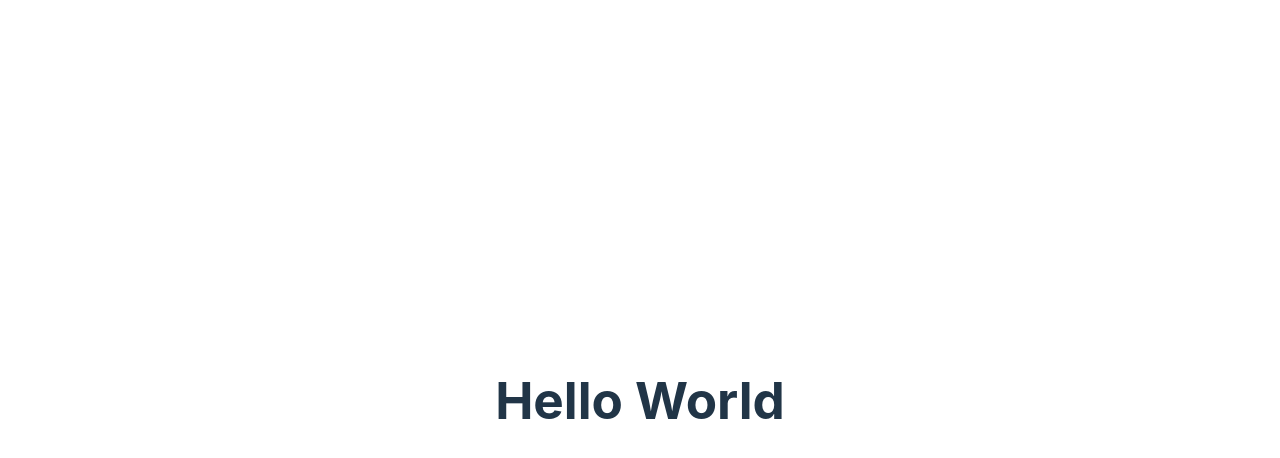
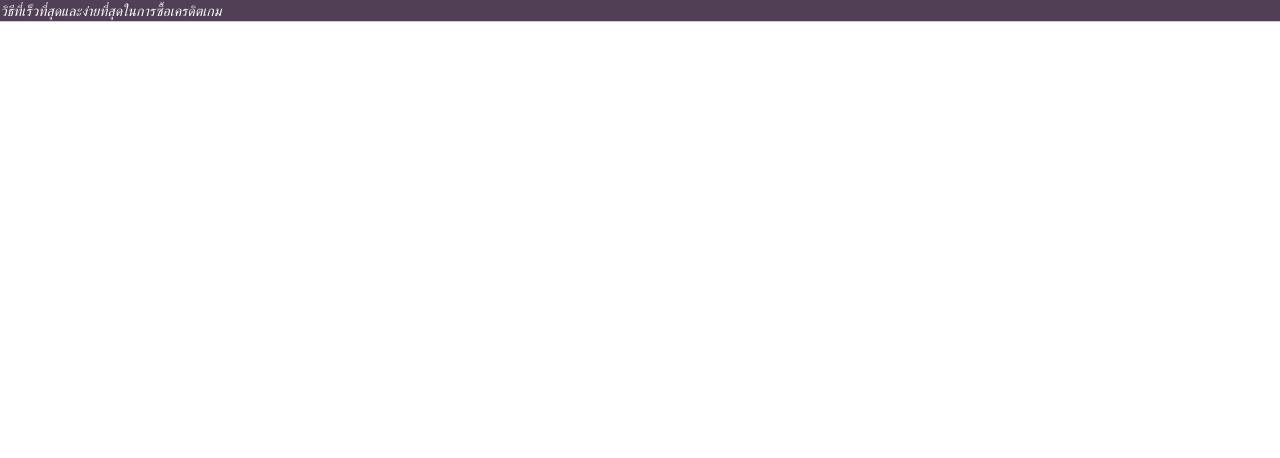
Before and after one commit to mix23456/NuxtlearningwithNatthaWave, a Vue app: page / in a window 1280 px wide. Shown: the top 458 px of the page. Built offline with nearby package versions, Linux system fonts and the light colour scheme.

Commit message:
header 001

```diff
--- a/package.json
+++ b/package.json
@@ -9,7 +9,10 @@
     "preview": "vite preview"
   },
   "dependencies": {
-    "vue": "^3.2.47"
+    "bootstrap": "^5.3.0",
+    "bootstrap-vue": "^2.23.1",
+    "vue": "^3.3.4",
+    "vue-fixed-header": "^3.2.15"
   },
   "devDependencies": {
     "@vitejs/plugin-vue": "^4.1.0",
--- a/src/components/HelloWorld.vue
+++ b/src/components/HelloWorld.vue
@@ -1,11 +1,38 @@
 <template>
-  <div>
-    <h1>Hello World</h1>
+  <div class="thebox row">
+    <!-- <img class="logo" src="https://cdn1.codashop.com/S/content/mobile/images/codashop-logo-new-3a.png"> -->
+    <div class="textlogo col"><i>วิธีที่เร็วที่สุดและง่ายที่สุดในการซื้อเครดิตเกม</i></div>
   </div>
 </template>
 
-<style scoped>
-.read-the-docs {
-  color: #888;
+<script>
+</script>
+
+<style>
+.textlogo {
+  font-size: 14px;
+  color: white;
+}
+
+.logo {
+  padding: 8px;
+}
+
+.thebox {
+  background-color: #513f55;
+  border-color: #cac5e8;
+  border-style: solid;
+  border-top: 0px;
+  border-left: 0px;
+  border-right: 0px;
+  border-width: 1px;
+  overflow: hidden;
+
+}
+
+.textinthebox {
+  color: white;
+  text-align: center;
+
 }
 </style>
--- a/src/style.css
+++ b/src/style.css
@@ -1,89 +1,6 @@
-:root {
-  font-family: Inter, system-ui, Avenir, Helvetica, Arial, sans-serif;
-  line-height: 1.5;
-  font-weight: 400;
-
-  color-scheme: light dark;
-  color: rgba(255, 255, 255, 0.87);
-  background-color: #242424;
-
-  font-synthesis: none;
-  text-rendering: optimizeLegibility;
-  -webkit-font-smoothing: antialiased;
-  -moz-osx-font-smoothing: grayscale;
-  -webkit-text-size-adjust: 100%;
-}
-
-a {
-  font-weight: 500;
-  color: #646cff;
-  text-decoration: inherit;
-}
-a:hover {
-  color: #535bf2;
-}
-
-a {
-  font-weight: 500;
-  color: #646cff;
-  text-decoration: inherit;
-}
-a:hover {
-  color: #535bf2;
-}
 
 body {
   margin: 0;
-  display: flex;
-  place-items: center;
-  min-width: 320px;
-  min-height: 100vh;
+  padding: 0;
+
 }
-
-h1 {
-  font-size: 3.2em;
-  line-height: 1.1;
-}
-
-button {
-  border-radius: 8px;
-  border: 1px solid transparent;
-  padding: 0.6em 1.2em;
-  font-size: 1em;
-  font-weight: 500;
-  font-family: inherit;
-  background-color: #1a1a1a;
-  cursor: pointer;
-  transition: border-color 0.25s;
-}
-button:hover {
-  border-color: #646cff;
-}
-button:focus,
-button:focus-visible {
-  outline: 4px auto -webkit-focus-ring-color;
-}
-
-.card {
-  padding: 2em;
-}
-
-#app {
-  max-width: 1280px;
-  margin: 0 auto;
-  padding: 2rem;
-  text-align: center;
-}
-
-@media (prefers-color-scheme: light) {
-  :root {
-    color: #213547;
-    background-color: #ffffff;
-  }
-  a:hover {
-    color: #747bff;
-  }
-  button {
-    background-color: #f9f9f9;
-  }
-}
```
Also changed, not shown: src/main.js (+5 -2 lines), src/assets/logo/codashop-logo.png (added), 1 other file (tests, documents, lock files or other folders).
